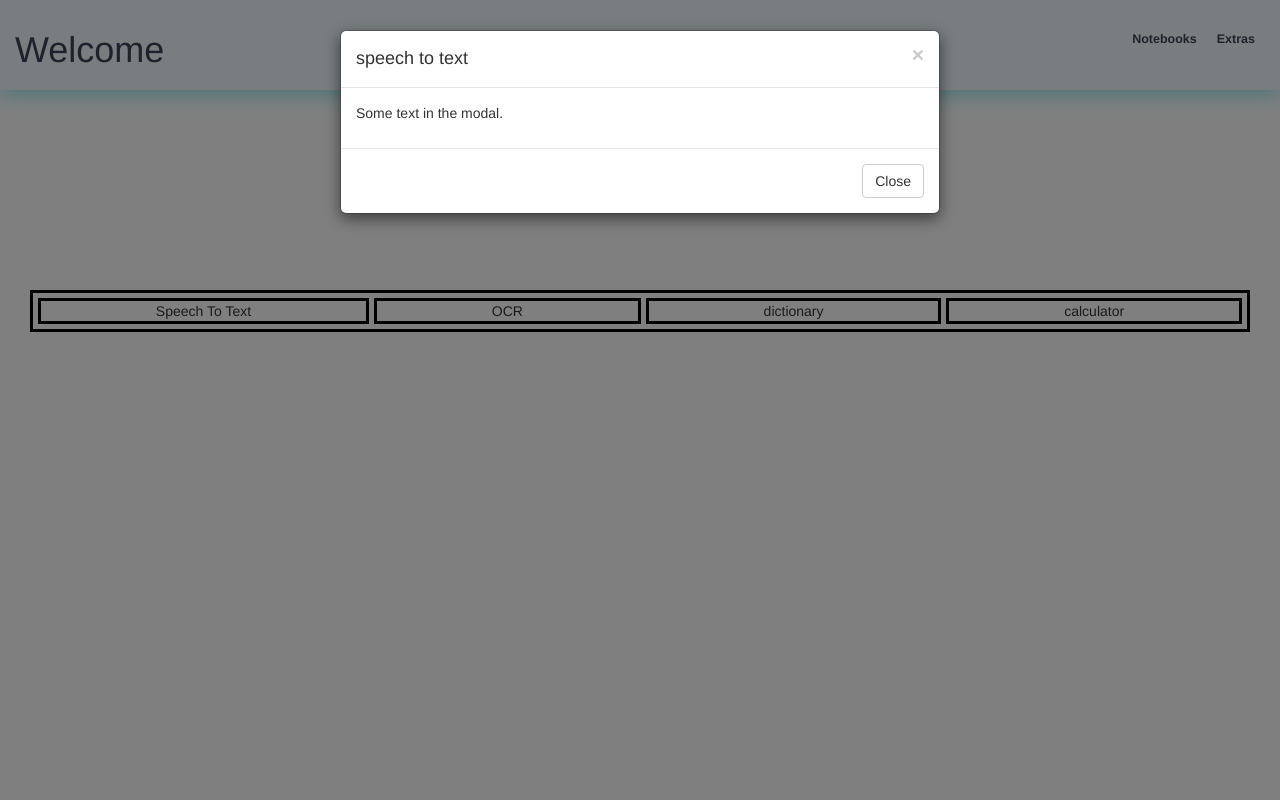
After one commit to KenKenCode/TakeNoteOnline, a PHP site: page /ExtrasPage.php in a window 1280 px wide, after a click on "Speech To Text". The commit adds this page. Run offline with PHP 8.4, Linux system fonts and the light colour scheme.

Commit message:
Added Extras page

```diff
--- /dev/null
+++ b/ExtrasPage.php
@@ -0,0 +1,138 @@
+<!DOCTYPE html>
+<html lang="en">
+<head>
+    <meta charset="UTF-8">
+    <meta http-equiv="X-UA-Compatible" content="IE=edge">
+    <meta name="viewport" content="width=device-width, initial-scale=1.0">
+    <title>Extras</title>
+    <link rel = "stylesheet" href = "ExtrasPageStyle.css"/>
+
+    <!-- Bootstrap -->
+    <link rel="stylesheet" href="https://maxcdn.bootstrapcdn.com/bootstrap/3.4.1/css/bootstrap.min.css">
+    <script src="https://ajax.googleapis.com/ajax/libs/jquery/3.6.1/jquery.min.js"></script>
+    <script src="https://maxcdn.bootstrapcdn.com/bootstrap/3.4.1/js/bootstrap.min.js"></script>
+
+    <!--For icons-->
+    <link href='https://unpkg.com/boxicons@2.1.4/css/boxicons.min.css' rel='stylesheet'>
+
+
+</head>
+<body>
+
+    <nav>
+      <div class = "nav-inner">
+        <h1 class = "nav-brand">Welcome</h1>
+        <div class="nav-hamburger" onclick = "showMenu()">
+          <i class = "bx bx-menu bx-md"></i>
+        </div>
+        <ul class = "nav-links">
+
+          <li><a href = "NotebooksPage2.php">Notebooks</a></li>
+          <li><a href = "ExtrasPage.php">Extras</a></li>
+        </ul>
+      </div>
+    </nav>
+
+    <div id="extraFeatures">
+
+        <div id="speechToTextFeature" data-toggle="modal" data-target="#speechToTextModal">
+            Speech To Text
+        </div>
+
+        <div id="ocrFeature" data-toggle="modal" data-target="#ocrModal">
+            OCR
+
+        </div>
+
+        <div id="dictionaryFeature" data-toggle="modal" data-target="#dictionaryModal">
+            dictionary
+        </div>
+
+        <div id="calculatorFeature" data-toggle="modal" data-target="#calculatorModal">
+            calculator
+        </div>
+
+
+    </div>
+
+    <!--Start of Modals-->
+    <div id="speechToTextModal" class="modal fade" role="dialog">
+  <div class="modal-dialog">
+
+    <!-- Modal content-->
+    <div class="modal-content">
+      <div class="modal-header">
+        <button type="button" class="close" data-dismiss="modal">&times;</button>
+        <h4 class="modal-title">speech to text</h4>
+      </div>
+      <div class="modal-body">
+        <p>Some text in the modal.</p>
+      </div>
+      <div class="modal-footer">
+        <button type="button" class="btn btn-default" data-dismiss="modal">Close</button>
+      </div>
+    </div>
+
+  </div>
+
+    <div id="ocrModal" class="modal fade" role="dialog">
+  <div class="modal-dialog">
+
+    <!-- Modal content-->
+    <div class="modal-content">
+      <div class="modal-header">
+        <button type="button" class="close" data-dismiss="modal">&times;</button>
+        <h4 class="modal-title">optical character recognition</h4>
+      </div>
+      <div class="modal-body">
+        <p>Some text in the modal.</p>
+      </div>
+      <div class="modal-footer">
+        <button type="button" class="btn btn-default" data-dismiss="modal">Close</button>
+      </div>
+    </div>
+
+  </div>
+
+  <div id="dictionaryModal" class="modal fade" role="dialog">
+  <div class="modal-dialog">
+
+    <!-- Modal content-->
+    <div class="modal-content">
+      <div class="modal-header">
+        <button type="button" class="close" data-dismiss="modal">&times;</button>
+        <h4 class="modal-title">dictionary</h4>
+      </div>
+      <div class="modal-body">
+        <p>Some text in the modal.</p>
+      </div>
+      <div class="modal-footer">
+        <button type="button" class="btn btn-default" data-dismiss="modal">Close</button>
+      </div>
+    </div>
+
+  </div>
+
+  <div id="calculatorModal" class="modal fade" role="dialog">
+  <div class="modal-dialog">
+
+    <!-- Modal content-->
+    <div class="modal-content">
+      <div class="modal-header">
+        <button type="button" class="close" data-dismiss="modal">&times;</button>
+        <h4 class="modal-title">calculator</h4>
+      </div>
+      <div class="modal-body">
+        <p>Some text in the modal.</p>
+      </div>
+      <div class="modal-footer">
+        <button type="button" class="btn btn-default" data-dismiss="modal">Close</button>
+      </div>
+    </div>
+
+  </div>
+
+  <!--End of Modals-->
+
+    </body>
+    </html>
--- /dev/null
+++ b/ExtrasPageStyle.css
@@ -0,0 +1,132 @@
+@import url('https://fonts.googleapis.com/css2?family=Open+Sans:wght@700&display=swap');
+
+* {
+    padding: 0;
+    margin: 0;
+    box-sizing: border-box;
+
+}
+
+body {
+
+    font-family: "Open Sans", sans-serif;
+    background-image: url();
+    background-position: center;
+    background-size: cover;
+    background-repeat: no-repeat;
+}
+
+nav {
+
+    background: #f1faff;
+    color: #3d4756;
+    position: relative;
+    z-index: 10; /* determines the stack order of an element. If the element has higher z-index than another element, then it will be displayed on top of that element*/
+    box-shadow: 0 4px 20px 0 rgb(149, 232, 238);
+    /*box-shadow: 0 0 32px 0 #cacde1;*/
+    /* box-shadow: h-offset v-offset blur spread color */
+}
+
+.nav-inner {
+    max-width: 1280px;
+    padding: 0 1.5rem;
+    margin: auto;
+    display: flex;
+    justify-content: space-between;
+    align-items: center;
+    flex-wrap: wrap;
+}
+
+.nav-brand {
+    padding: 1rem 0;
+
+}
+
+.nav-links{
+    display: flex;
+}
+
+.nav-links li {
+    list-style: none;
+}
+
+.nav-links li a {
+    display: block;
+    padding: 1rem;
+    font-weight: 700;
+    font-size: 1.25rem;
+    color: #3d4756;
+    text-decoration: none;
+}
+
+
+
+.nav-hamburger {
+    display: none; /* At screen size greater than 600 pixels, we will hide the hamburger menu */
+}
+
+#extraFeatures{
+    margin-top: 200px;
+    margin-left: 30px;
+    margin-right: 30px;
+    padding: 5px;
+    display: grid;
+    grid-template-columns: auto auto auto auto;
+    gap: 5px;
+    border-color: black;
+    border-style: solid;
+}
+
+#ocrFeature {
+    border-color: black;
+    border-style: solid;
+    text-align: center;
+    cursor: pointer;
+}
+
+#speechToTextFeature {
+    border-color: black;
+    border-style: solid;
+    text-align: center;
+    cursor: pointer;
+}
+
+#calculatorFeature {
+    border-color: black;
+    border-style: solid;
+    text-align: center;
+    cursor: pointer;
+}
+
+#dictionaryFeature {
+    border-color: black;
+    border-style: solid;
+    text-align: center;
+    cursor: pointer;
+}
+
+@media (max-width: 600px) {
+    /* If screen size is less than 600 pixels, then this CSS will apply */
+.nav-hamburger {
+    display: block;
+    cursor: pointer;
+}
+
+.nav-links {
+    display: none;
+}
+
+.nav-links.show {
+    display: flex;
+    flex-direction: column;
+    align-items: center;
+    width: 100%;
+}
+
+#extraFeatures {
+    padding: 5px;
+    display: grid;
+    grid-template-columns: auto;
+    gap: 5px;
+}
+}
--- a/NotebooksPage2.php
+++ b/NotebooksPage2.php
@@ -23,7 +23,7 @@
         <ul class = "nav-links">
 
           <li><a href = "NotebooksPage2.php">Notebooks</a></li>
-          <li><a href = "https://www.google.com/">Extras</a></li>
+          <li><a href = "ExtrasPage.php">Extras</a></li>
         </ul>
       </div>
     </nav>
```
